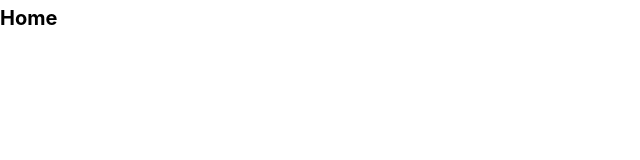
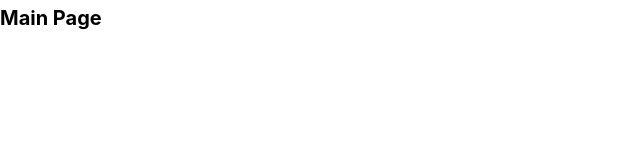
Before and after one commit to Galactic-Rabbit/spark, a Next.js app: page / in a window 1280 px wide. Shown: the top 160 px of the page, without its empty margins (0-640 px from the left). Built offline with nearby package versions, Linux system fonts and the light colour scheme.

Commit message:
feat: настроить роутинг для страниц авторизации/регистрации

```diff
--- /dev/null
+++ b/src/app/(auth)/forgot-password/page.tsx
@@ -0,0 +1,5 @@
+import { ForgotPasswordPage } from '@/screens/ForgotPasswordPage'
+
+export default function ForgotPassword() {
+  return <ForgotPasswordPage />
+}
--- /dev/null
+++ b/src/app/(auth)/login/page.tsx
@@ -0,0 +1,5 @@
+import { SignInPage } from '@/screens/SignInPage'
+
+export default function Login() {
+  return <SignInPage />
+}
--- /dev/null
+++ b/src/app/(auth)/register/page.tsx
@@ -0,0 +1,5 @@
+import { SignUpPage } from '@/screens/SignUpPage'
+
+export default function Register() {
+  return <SignUpPage />
+}
--- a/src/app/page.tsx
+++ b/src/app/page.tsx
@@ -1,9 +1,5 @@
+import { MainPage } from '@/screens/MainPage'
+
 export default function Home() {
-  return (
-    <div>
-      <main>
-        <h1>Home</h1>
-      </main>
-    </div>
-  )
+  return <MainPage />
 }
```
